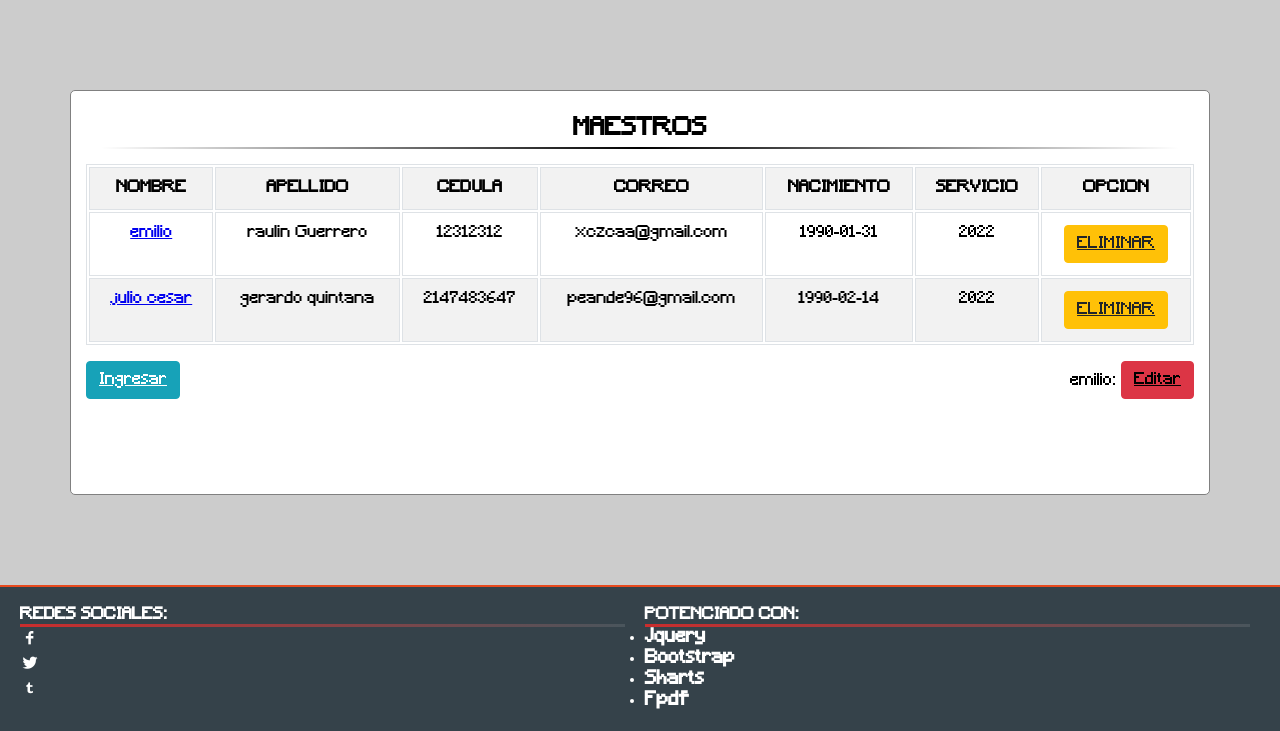
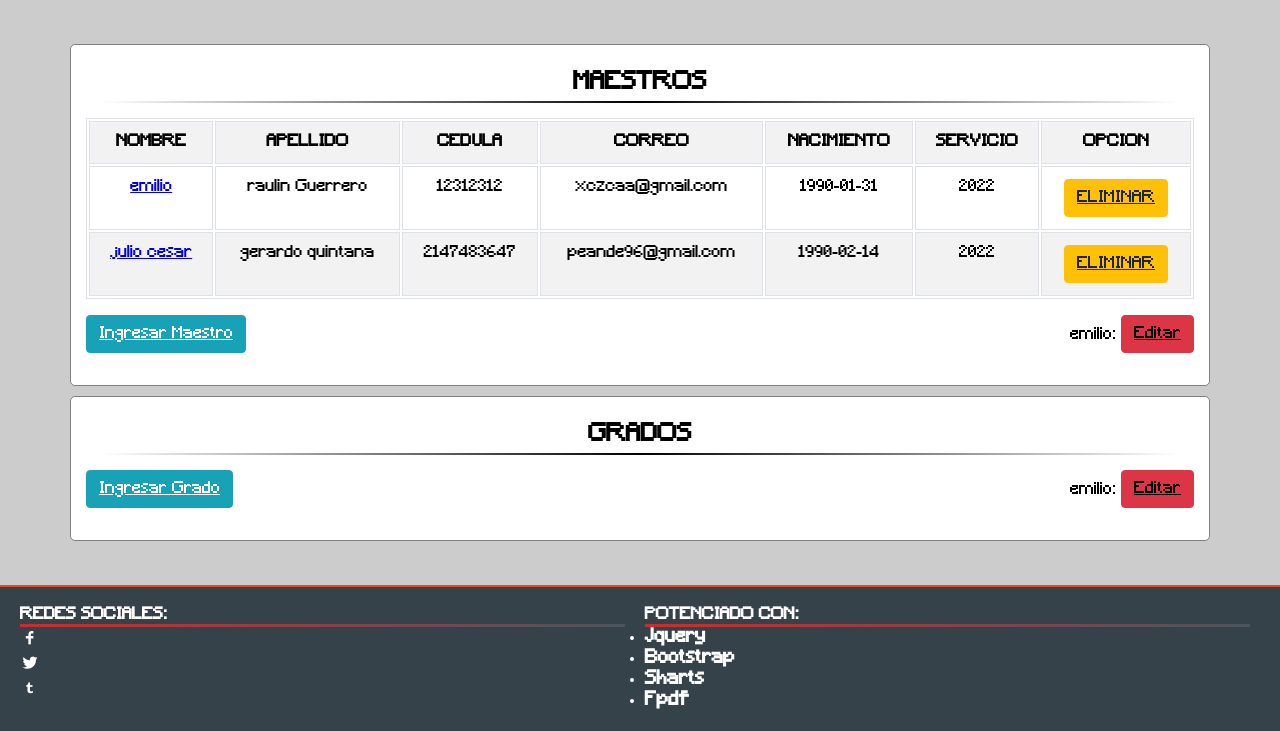
Before and after one commit to andersoncespedes/thething, a PHP site: page /perfil/maestros.php?id=13 in a window 1280 px wide. Shown: the part 69-800 px from the top of the page. Run offline with PHP 8.4, Linux system fonts and the light colour scheme; a user stored in the database is signed in; data comes from the database, SQL or seed files in the repository; data that the repository does not hold is empty; some web fonts are replaced.

Commit message:
se han realizado cambios en la interfaz 'maestros'

```diff
--- a/perfil/editar_actividad.php
+++ b/perfil/editar_actividad.php
@@ -129,7 +129,7 @@
 				</div>
 					<ul>
 						<li><a href=""> ACTIVIDADES</a></li>
-						<li><a href="estadistica.php"> ESTADISTICA</a></li>
+						<li><a href="estadistica.php?pag=1"> ESTADISTICA</a></li>
 						<li><a href="maestros.php"> MAESTROS</a></li>
 						<li><a href="../php/respaldo/respaffl.php"> RESPALDO</a></li>
 
--- a/perfil/maestros.php
+++ b/perfil/maestros.php
@@ -80,7 +80,67 @@
 	</head>
 
 
+	<div class="modal fade" id="ventana4">
+		<button class="close" data-dismiss = "modal" aria-hidden="true">&times;</button>
+		<div class="col-md-5" style="margin: auto;">
+			<div class="modal-dialog">
+				<div class="modal-content">
+					<div class="modal-header">
 
+						<h3 class="modal-title">INGRESE LOS SIGUIENTES DATOS</h3>
+
+
+					</div>
+					<div class="modal-body">
+						<div class="container">
+							<form action="../php/maestros/maestro_controler.php" method="POST" id="registro2" name ="registro2">
+							<div class="col-md-12">
+								<div class="form-group">
+								<label> Grado</label>
+								<select class = "form-control" name = "grado">
+									<option value = "1er Grado">1er Grado </option>
+									<option value = "2do Grado">2do Grado </option>
+									<option value = "3er Grado">3er Grado </option>
+									<option value = "4to Grado">4to Grado </option>
+									<option value = "5to Grado">5to Grado </option>
+									<option value = "6to Grado">6to Grado </option>
+								</select>
+							</div>
+							</div>
+							<div class="col-md-12">
+							<div class="form-group">
+								<label>Seccion</label>
+								<select class = "form-control" name = "seccion">
+									<option value = "Seccion A">Seccion A</option>
+									<option value = "Seccion B">Seccion B</option>
+									<option value = "Seccion C">Seccion C</option>
+									<option value = "Seccion D">Seccion D</option>
+									<option value = "Seccion E">Seccion E</option>
+									<option value = "Seccion U">Seccion U</option>
+
+								</select>
+							</div>
+							</div>
+							<div class="col-md-12">
+							<div class="form-group">
+								<label>Maestro</label>
+								<select class = "form-control" name = "seccion">
+								<?php foreach ($maestro as $key => $value) {?>
+									<option><?= $value['nombres'] ." " .$value['apellidos'];?></option>
+								<?php } ?>
+								</select>
+							</div>
+							</div>
+							<input type="submit" name="editar" class="btn btn-info btn-block" value="Ingresar">
+							</form>
+
+							</div>
+						</div>
+					</div>
+				</div>
+			</div>
+		</div>
+		</div>
 	<div class="modal fade" id="ventana">
 		<button class="close" data-dismiss = "modal" aria-hidden="true">&times;</button>
 		<div class="col-md-5" style="margin: auto;">
@@ -225,7 +285,7 @@
 	<?php include "../php/acceso2.php"; ?>
 
 		</header>
-		<main class="container" style="display: flex; background-color: rgba(0,0,0,0);">
+		<main class="container" style="display: flex; background-color: rgba(0,0,0,0); flex-wrap:wrap;">
 
 			<div class="wall-p">
 					<div class="title-m">
@@ -268,13 +328,24 @@
 				</tr>
 
 					</table>
-				<a href="#ventana2" class="btn btn-info" data-toggle="modal" style="display: inline-block;" ><span class="icon-user-plus"></span> Ingresar</a>
+				<a href="#ventana" class="btn btn-info" data-toggle="modal" style="display: inline-block;" ><span class="icon-user-plus"></span> Ingresar Maestro</a>
 				<?php if (isset($_GET['id'])) { ?>
 					<span style="float: right;"><?=$nombres?>:
 				<a href="#ventana" class="btn btn-danger" data-toggle="modal" style="display: inline-block; " ><span class="icon-user-plus"></span> Editar</a></span>
 				<?php } ?>
 			</div>
+			<div class="wall-p">
+					<div class="title-m">
+					<h2>GRADOS</h2>
 
+				<hr class="stylerf"><?php include "../php/acceso.php"; ?>
+			</div>
+				<a href="#ventana4" class="btn btn-info" data-toggle="modal" style="display: inline-block;" ><span class="icon-user-plus"></span> Ingresar Grado</a>
+				<?php if (isset($_GET['id'])) { ?>
+					<span style="float: right;"><?=$nombres?>:
+				<a href="#ventana" class="btn btn-danger" data-toggle="modal" style="display: inline-block; " ><span class="icon-user-plus"></span> Editar</a></span>
+				<?php } ?>
+			</div>
 		</main>
 
 			<footer>
--- a/perfil/newpost.php
+++ b/perfil/newpost.php
@@ -107,7 +107,7 @@
 				</div>
 					<ul>
 						<li><a href=""> ACTIVIDADES</a></li>
-						<li><a href="estadistica.php"> ESTADISTICA</a></li>
+						<li><a href="estadistica.php?pag=1"> ESTADISTICA</a></li>
 						<li><a href="maestros.php"> MAESTROS</a></li>
 						<li><a href="../php/respaldo/respaffl.php"> RESPALDO</a></li>
 
```
Also changed, not shown: php/actividades/imagen/E5YjB3qUUAE0TSJ.jpg (added).
